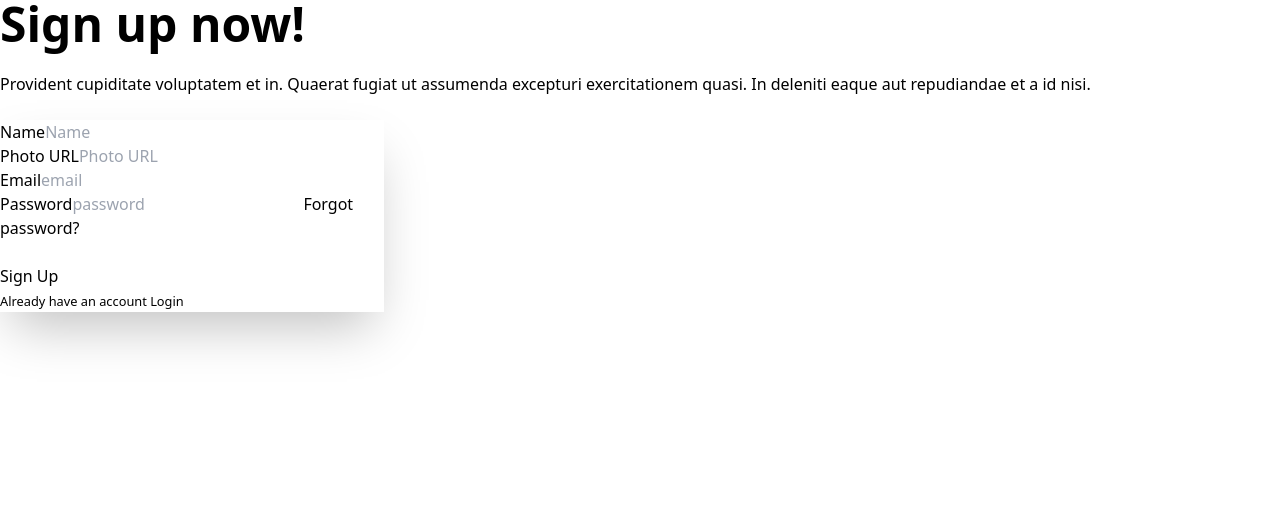
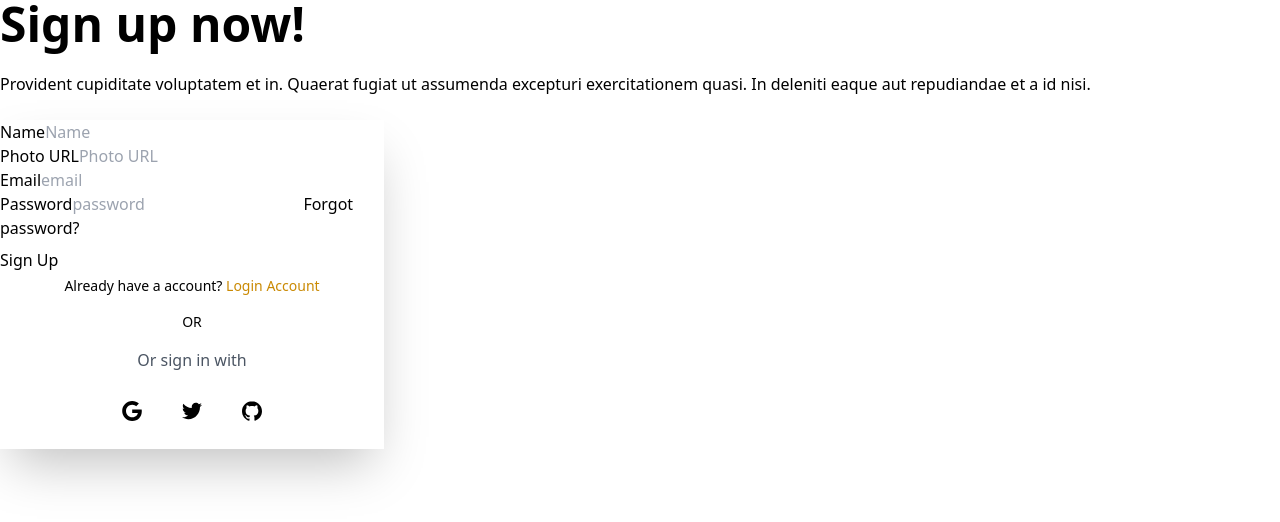
Before and after one commit to lelin171046/fast-food, a React (Vite) app in the folder fast-food/: page /sign-in in a window 1280 px wide. Shown: the top 522 px of the page. Built offline with nearby package versions, Linux system fonts and the light colour scheme; no server answers.

Commit message:
add social Login UI

```diff
--- /dev/null
+++ b/fast-food/src/Component/Shared/SocialLogIn.jsx
@@ -0,0 +1,34 @@
+import React from 'react';
+import useAuth from '../../Hooks/useAuth';
+
+const SocialLogIn = () => {
+  const {user,} = useAuth()
+    return (
+         <div className="text-center mt-4">
+            <p className="text-gray-600">Or sign in with</p>
+            <div className="flex items-center pt-4 space-x-1">
+
+              <div className="flex-1 h-px sm:w-16 dark:bg-gray-300"></div>
+            </div>
+            <div className="flex justify-center space-x-4">
+              <button aria-label="Log in with Google" className="p-3 rounded-sm">
+                <svg xmlns="http://www.w3.org/2000/svg" viewBox="0 0 32 32" className="w-5 h-5 fill-current">
+                  <path d="M16.318 13.714v5.484h9.078c-0.37 2.354-2.745 6.901-9.078 6.901-5.458 0-9.917-4.521-9.917-10.099s4.458-10.099 9.917-10.099c3.109 0 5.193 1.318 6.38 2.464l4.339-4.182c-2.786-2.599-6.396-4.182-10.719-4.182-8.844 0-16 7.151-16 16s7.156 16 16 16c9.234 0 15.365-6.49 15.365-15.635 0-1.052-0.115-1.854-0.255-2.651z"></path>
+                </svg>
+              </button>
+              <button aria-label="Log in with Twitter" className="p-3 rounded-sm">
+                <svg xmlns="http://www.w3.org/2000/svg" viewBox="0 0 32 32" className="w-5 h-5 fill-current">
+                  <path d="M31.937 6.093c-1.177 0.516-2.437 0.871-3.765 1.032 1.355-0.813 2.391-2.099 2.885-3.631-1.271 0.74-2.677 1.276-4.172 1.579-1.192-1.276-2.896-2.079-4.787-2.079-3.625 0-6.563 2.937-6.563 6.557 0 0.521 0.063 1.021 0.172 1.495-5.453-0.255-10.287-2.875-13.52-6.833-0.568 0.964-0.891 2.084-0.891 3.303 0 2.281 1.161 4.281 2.916 5.457-1.073-0.031-2.083-0.328-2.968-0.817v0.079c0 3.181 2.26 5.833 5.26 6.437-0.547 0.145-1.131 0.229-1.724 0.229-0.421 0-0.823-0.041-1.224-0.115 0.844 2.604 3.26 4.5 6.14 4.557-2.239 1.755-5.077 2.801-8.135 2.801-0.521 0-1.041-0.025-1.563-0.088 2.917 1.86 6.36 2.948 10.079 2.948 12.067 0 18.661-9.995 18.661-18.651 0-0.276 0-0.557-0.021-0.839 1.287-0.917 2.401-2.079 3.281-3.396z"></path>
+                </svg>
+              </button>
+              <button aria-label="Log in with GitHub" className="p-3 rounded-sm">
+                <svg xmlns="http://www.w3.org/2000/svg" viewBox="0 0 32 32" className="w-5 h-5 fill-current">
+                  <path d="M16 0.396c-8.839 0-16 7.167-16 16 0 7.073 4.584 13.068 10.937 15.183 0.803 0.151 1.093-0.344 1.093-0.772 0-0.38-0.009-1.385-0.015-2.719-4.453 0.964-5.391-2.151-5.391-2.151-0.729-1.844-1.781-2.339-1.781-2.339-1.448-0.989 0.115-0.968 0.115-0.968 1.604 0.109 2.448 1.645 2.448 1.645 1.427 2.448 3.744 1.74 4.661 1.328 0.14-1.031 0.557-1.74 1.011-2.135-3.552-0.401-7.287-1.776-7.287-7.907 0-1.751 0.62-3.177 1.645-4.297-0.177-0.401-0.719-2.031 0.141-4.235 0 0 1.339-0.427 4.4 1.641 1.281-0.355 2.641-0.532 4-0.541 1.36 0.009 2.719 0.187 4 0.541 3.043-2.068 4.381-1.641 4.381-1.641 0.859 2.204 0.317 3.833 0.161 4.235 1.015 1.12 1.635 2.547 1.635 4.297 0 6.145-3.74 7.5-7.296 7.891 0.556 0.479 1.077 1.464 1.077 2.959 0 2.14-0.020 3.864-0.020 4.385 0 0.416 0.28 0.916 1.104 0.755 6.4-2.093 10.979-8.093 10.979-15.156 0-8.833-7.161-16-16-16z"></path>
+                </svg>
+              </button>
+            </div>
+          </div>
+    );
+};
+
+export default SocialLogIn;
--- /dev/null
+++ b/fast-food/src/Hooks/useAxiosPublic.jsx
@@ -0,0 +1,14 @@
+import axios from 'axios';
+import React from 'react';
+
+
+const axiosPublic = axios.create({
+    baseURL: 'http://localhost:5000'
+})
+
+
+const useAxiosPublic = () => {
+    return axiosPublic;
+};
+
+export default useAxiosPublic;
--- a/fast-food/src/Page/Login.jsx
+++ b/fast-food/src/Page/Login.jsx
@@ -4,6 +4,8 @@ import img from '../assets/others/authentication1.png'
 import useAuth from '../Hooks/useAuth';
 import { Link, useLocation, useNavigate } from 'react-router-dom';
 import Swal from 'sweetalert2';
+import SoicalLogIn from '../Component/Shared/SocialLogIn';
+import SocialLogIn from '../Component/Shared/SocialLogIn';
 const Login = () => {
 
   const [disabled, setDisabled] = useState(true);
@@ -103,31 +105,8 @@ const handleLogin = (e) =>{
             New here? <Link to={'/sign-in'} className="text-yellow-600">Create a New Account</Link>
           </p>
 
-          <div className="text-center mt-4">
-            <p className="text-gray-600">Or sign in with</p>
-            <div className="flex items-center pt-4 space-x-1">
-
-              <div className="flex-1 h-px sm:w-16 dark:bg-gray-300"></div>
-            </div>
-            <div className="flex justify-center space-x-4">
-              <button aria-label="Log in with Google" className="p-3 rounded-sm">
-                <svg xmlns="http://www.w3.org/2000/svg" viewBox="0 0 32 32" className="w-5 h-5 fill-current">
-                  <path d="M16.318 13.714v5.484h9.078c-0.37 2.354-2.745 6.901-9.078 6.901-5.458 0-9.917-4.521-9.917-10.099s4.458-10.099 9.917-10.099c3.109 0 5.193 1.318 6.38 2.464l4.339-4.182c-2.786-2.599-6.396-4.182-10.719-4.182-8.844 0-16 7.151-16 16s7.156 16 16 16c9.234 0 15.365-6.49 15.365-15.635 0-1.052-0.115-1.854-0.255-2.651z"></path>
-                </svg>
-              </button>
-              <button aria-label="Log in with Twitter" className="p-3 rounded-sm">
-                <svg xmlns="http://www.w3.org/2000/svg" viewBox="0 0 32 32" className="w-5 h-5 fill-current">
-                  <path d="M31.937 6.093c-1.177 0.516-2.437 0.871-3.765 1.032 1.355-0.813 2.391-2.099 2.885-3.631-1.271 0.74-2.677 1.276-4.172 1.579-1.192-1.276-2.896-2.079-4.787-2.079-3.625 0-6.563 2.937-6.563 6.557 0 0.521 0.063 1.021 0.172 1.495-5.453-0.255-10.287-2.875-13.52-6.833-0.568 0.964-0.891 2.084-0.891 3.303 0 2.281 1.161 4.281 2.916 5.457-1.073-0.031-2.083-0.328-2.968-0.817v0.079c0 3.181 2.26 5.833 5.26 6.437-0.547 0.145-1.131 0.229-1.724 0.229-0.421 0-0.823-0.041-1.224-0.115 0.844 2.604 3.26 4.5 6.14 4.557-2.239 1.755-5.077 2.801-8.135 2.801-0.521 0-1.041-0.025-1.563-0.088 2.917 1.86 6.36 2.948 10.079 2.948 12.067 0 18.661-9.995 18.661-18.651 0-0.276 0-0.557-0.021-0.839 1.287-0.917 2.401-2.079 3.281-3.396z"></path>
-                </svg>
-              </button>
-              <button aria-label="Log in with GitHub" className="p-3 rounded-sm">
-                <svg xmlns="http://www.w3.org/2000/svg" viewBox="0 0 32 32" className="w-5 h-5 fill-current">
-                  <path d="M16 0.396c-8.839 0-16 7.167-16 16 0 7.073 4.584 13.068 10.937 15.183 0.803 0.151 1.093-0.344 1.093-0.772 0-0.38-0.009-1.385-0.015-2.719-4.453 0.964-5.391-2.151-5.391-2.151-0.729-1.844-1.781-2.339-1.781-2.339-1.448-0.989 0.115-0.968 0.115-0.968 1.604 0.109 2.448 1.645 2.448 1.645 1.427 2.448 3.744 1.74 4.661 1.328 0.14-1.031 0.557-1.74 1.011-2.135-3.552-0.401-7.287-1.776-7.287-7.907 0-1.751 0.62-3.177 1.645-4.297-0.177-0.401-0.719-2.031 0.141-4.235 0 0 1.339-0.427 4.4 1.641 1.281-0.355 2.641-0.532 4-0.541 1.36 0.009 2.719 0.187 4 0.541 3.043-2.068 4.381-1.641 4.381-1.641 0.859 2.204 0.317 3.833 0.161 4.235 1.015 1.12 1.635 2.547 1.635 4.297 0 6.145-3.74 7.5-7.296 7.891 0.556 0.479 1.077 1.464 1.077 2.959 0 2.14-0.020 3.864-0.020 4.385 0 0.416 0.28 0.916 1.104 0.755 6.4-2.093 10.979-8.093 10.979-15.156 0-8.833-7.161-16-16-16z"></path>
-                </svg>
-              </button>
-            </div>
+          <SocialLogIn></SocialLogIn>
           </div>
-        </div>
       </div>
     </div>
   );
--- a/fast-food/src/Page/SignIn.jsx
+++ b/fast-food/src/Page/SignIn.jsx
@@ -1,10 +1,12 @@
-import { useContext } from "react";
 import { Helmet } from "react-helmet";
 import { useForm } from "react-hook-form";
 import { Link, useNavigate } from "react-router-dom";
-import Swal from 'sweetalert2'
+import Swal from 'sweetalert2';
 import useAuth from "../Hooks/useAuth";
 import useAxios from "../Hooks/useAxios";
+import useAxiosPublic from "../Hooks/useAxiosPublic";
+
+import SocialLogIn from "../Component/Shared/SocialLogIn";
 
 const SignUp = () => {
 
@@ -12,6 +14,7 @@ const SignUp = () => {
     const { createUser, updateUserProfile } = useAuth()
     const navigate = useNavigate();
     const axiosSecure = useAxios()
+    const axiosPublic = useAxiosPublic()
 
     const onSubmit = data => {
         console.log(data);
@@ -21,7 +24,14 @@ const SignUp = () => {
                 console.log(loggedUser);
                 updateUserProfile(data.name, data.photoURL)
                     .then(() => {
-                        console.log('user profile info updated')
+                        //store user info in database
+                        const userInfo = {
+                            name: data.name,
+                            email: data.email
+                        }
+                        axiosPublic.post('/users', userInfo)
+                            .then(res => {
+                                if (res.data.insertedId) {
                                     reset();
                                     Swal.fire({
                                         position: 'top-end',
@@ -30,6 +40,10 @@ const SignUp = () => {
                                         showConfirmButton: false,
                                         timer: 1500
                                     });
+                                    console.log('user profile info updated')
+                                }
+                            })
+
                         navigate('/');
 
                     })
@@ -48,7 +62,7 @@ const SignUp = () => {
                         <h1 className="text-5xl font-bold">Sign up now!</h1>
                         <p className="py-6">Provident cupiditate voluptatem et in. Quaerat fugiat ut assumenda excepturi exercitationem quasi. In deleniti eaque aut repudiandae et a id nisi.</p>
                     </div>
-                    <div className="card flex-shrink-0 w-full max-w-sm shadow-2xl bg-base-100">
+                    <div className="card flex-shrink-0 w-full max-w-sm shadow-2xl pb-4 bg-base-100">
                         <form onSubmit={handleSubmit(onSubmit)} className="card-body">
                             <div className="form-control">
                                 <label className="label">
@@ -89,11 +103,16 @@ const SignUp = () => {
                                     <a href="#" className="label-text-alt link link-hover">Forgot password?</a>
                                 </label>
                             </div>
-                            <div className="form-control mt-6">
+                            <div className="form-control mt-2">
                                 <input className="btn btn-primary" type="submit" value="Sign Up" />
                             </div>
                         </form>
-                        <p><small>Already have an account <Link to="/login">Login</Link></small></p>
+
+                        <p className="text-center text-black text-sm mt-1">
+                            Already have a account? <Link to={'/login'} className="text-yellow-600">Login Account</Link>
+                        </p>
+                        <p className="text-center text-black text-sm mt-4">OR</p>
+                        <SocialLogIn></SocialLogIn>
                     </div>
                 </div>
             </div>
--- a/fast-food/src/Route/Routes.jsx
+++ b/fast-food/src/Route/Routes.jsx
@@ -9,6 +9,7 @@ import SignIn from "../Page/SignIn";
 import Dashbroad from "../Page/Dashboard/Dashboard";
 import Dashboard from "../Page/Dashboard/Dashboard";
 import Cart from "../Page/Dashboard/Cart";
+import PrivateRoute from "./PrivateRoute";
 
 
 const router = createBrowserRouter([
@@ -43,7 +44,7 @@ const router = createBrowserRouter([
     },
     {
         path:  'dashboard',
-        element: <Dashboard></Dashboard>,
+        element: <PrivateRoute> <Dashboard></Dashboard></PrivateRoute>,
         children: [
             {
                 path: 'cart',
```
Lines whose indentation alone changed are shown as unchanged.
